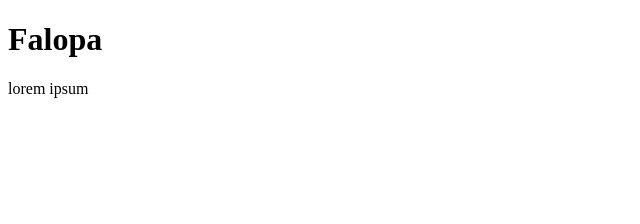
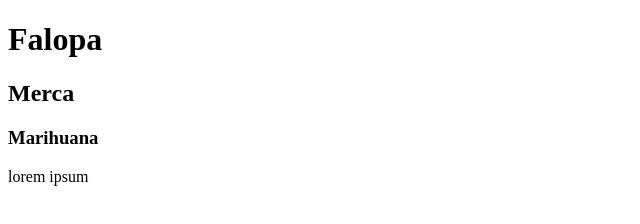
Before and after one commit to LucasCueli/test-repositorio, a plain HTML site: page index.html in a window 1280 px wide. Shown: the whole page, without its empty margins (0-640 px from the left). Drawn offline with Linux system fonts and the light colour scheme.

Commit message:
Cambio 4

```diff
--- a/index.html
+++ b/index.html
@@ -8,6 +8,8 @@
 </head>
 <body>
     <h1>Falopa</h1>
+    <h2>Merca</h2>
+    <h3>Marihuana</h3>
 
     <div class="contenedor">
         <div class="row">
```
Also changed, not shown: 1 other file.
